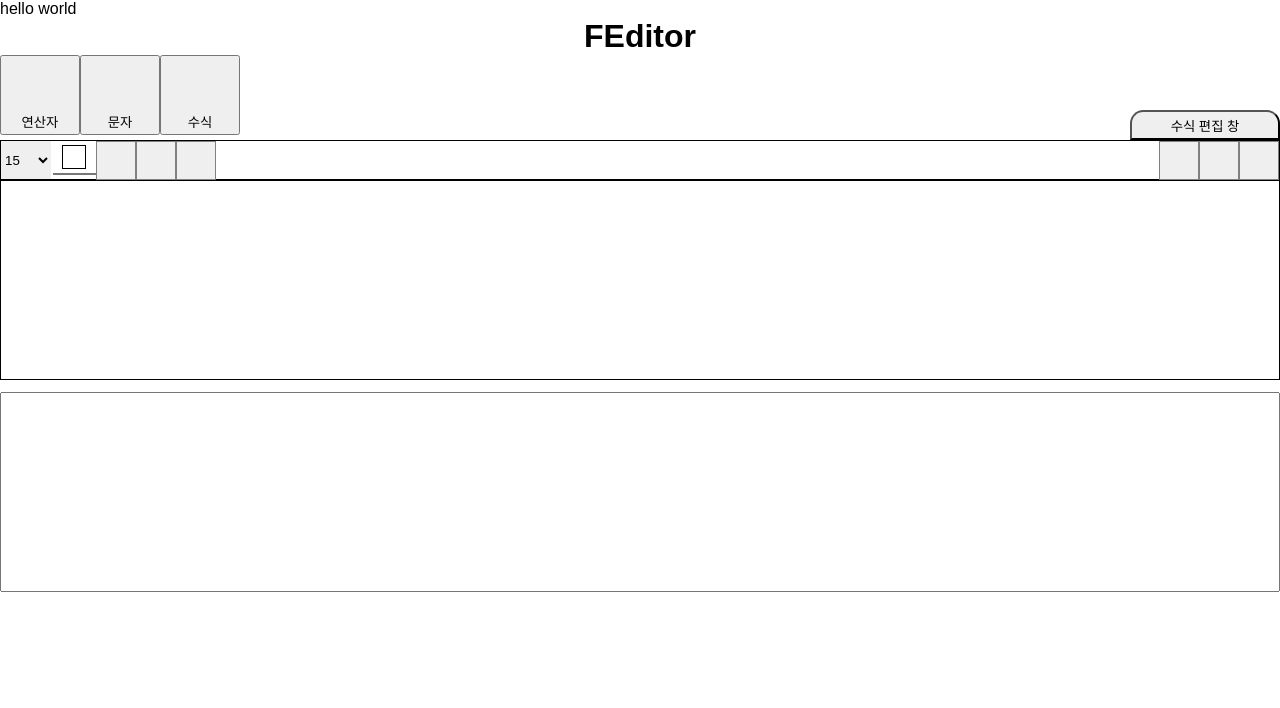
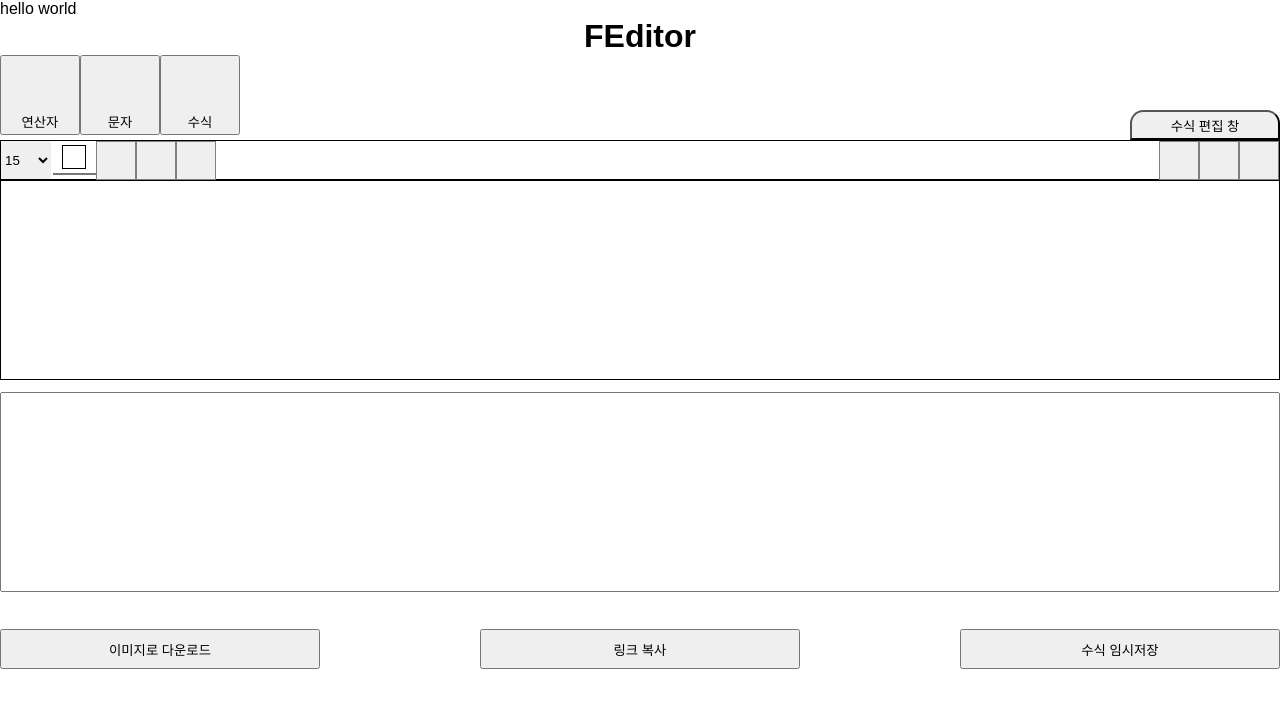
Before and after one commit to boostcamp-2020/Project15-B-Client-Based-Formula-Editor, a React app: page / in a window 1280 px wide. Shown: the top 708 px of the page. Built offline with nearby package versions, Linux system fonts and the light colour scheme.

Commit message:
feat: footer 영역 레이아웃 추가
이미지 다운로드, 링크 복사, 수식 임시저장 기능이 있는 하단 영역 레이아웃
추가함

```diff
--- a/src/App.jsx
+++ b/src/App.jsx
@@ -3,14 +3,16 @@ import React from "react";
 import GlobalStyle from "./GlobalStyle";
 import HeaderContainer from "./containers/HeaderContainer";
 import BodyContainer from "./containers/BodyContainer";
+import FooterContainer from "./containers/FooterContainer";
 
 export default function App() {
 	return (
 		<>
 			<GlobalStyle />
 			<div>hello world</div>
-			<HeaderContainer />
-			<BodyContainer />
+				<HeaderContainer />
+				<BodyContainer />
+				<FooterContainer />
 		</>
 	);
 }
--- /dev/null
+++ b/src/containers/FooterContainer.jsx
@@ -0,0 +1,23 @@
+import React from "react";
+import FooterLayout from "../layouts/FooterLayout";
+import FooterButton from "../presentationals/FooterButton";
+
+export default function FooterContainer() {
+	const handleDownloadAsImage = () => {
+		console.log("clicked download image button");
+	};
+	const handleCopyLink = () => {
+		console.log("clicked copy link button");
+	};
+	const handleSaveFormula = () => {
+		console.log("clicked save temporarily formula button");
+	};
+
+	return (
+		<FooterLayout>
+			<FooterButton name="이미지로 다운로드" onClick={handleDownloadAsImage} />
+			<FooterButton name="링크 복사" onClick={handleCopyLink} />
+			<FooterButton name="수식 임시저장" onClick={handleSaveFormula} />
+		</FooterLayout>
+	);
+}
--- /dev/null
+++ b/src/layouts/FooterLayout.js
@@ -0,0 +1,11 @@
+import styled from "styled-components";
+
+const FooterLayout = styled.div`
+	display:flex;
+	flex-direction:row;
+	justify-content:space-between;
+	width:100%;
+	margin-top:8px;
+`;
+
+export default FooterLayout;
--- /dev/null
+++ b/src/presentationals/FooterButton.jsx
@@ -0,0 +1,14 @@
+import React from "react";
+import styled from "styled-components";
+
+const FooterButtonStyle = styled.button`
+	width: 25%;
+	height: 40px;
+	cursor:pointer;
+`;
+
+export default function FooterButton({ name, onClick }) {
+	return (
+		<FooterButtonStyle onClick={onClick}>{name}</FooterButtonStyle>
+	);
+}
```
